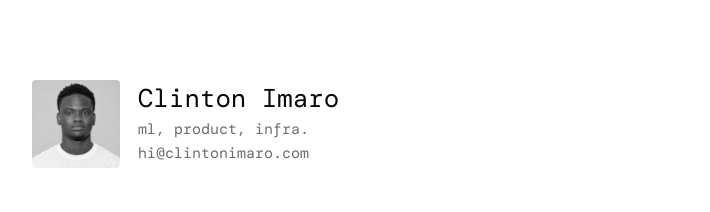
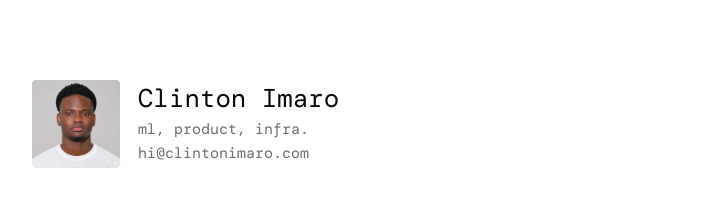
Before and after one commit to clintonimaroo/clinton, a Next.js app: page / in a window 1280 px wide. Shown: the top 212 px of the page, without its empty margins (278-988 px from the left). Built offline with nearby package versions, Linux system fonts and the light colour scheme.

Commit message:
Show the headshot in colour

```diff
--- a/src/styles/home.scss
+++ b/src/styles/home.scss
@@ -116,7 +116,6 @@ body {
   height: 88px;
   border-radius: 4px;
   object-fit: cover;
-  filter: grayscale(1) contrast(1.05);
   flex-shrink: 0;
 
   @media (max-width: 640px) {
```
Also changed, not shown: public/images/avatar.jpg.
